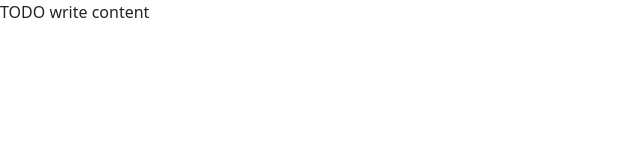
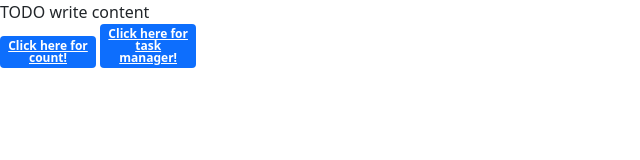
Before and after one commit to patrickmartx/UFF_DevWeb, a plain HTML site: page WebApplication1/web/index.html in a window 1280 px wide. Shown: the whole page, without its empty margins (0-640 px from the left). Drawn offline with nearby package versions, Linux system fonts and the light colour scheme.

Commit message:
Adcionado bootstrap e botão formatado para as funções.

```diff
--- a/WebApplication1/web/index.html
+++ b/WebApplication1/web/index.html
@@ -13,5 +13,11 @@ Click nbfs://nbhost/SystemFileSystem/Templates/JSP_Servlet/Html.html to edit thi
     </head>
     <body>
         <div>TODO write content</div>
+        <div class="badge bg-primary text-wrap" style="width: 6rem;">
+            <a href="/WebApplication1/Cont" class="text-reset">Click here for count!</a>
+        </div>
+        <div class="badge bg-primary text-wrap" style="width: 6rem;">
+            <a href="/WebApplication1/TaskManager" class="text-reset">Click here for task manager!</a>
+        </div>
     </body>
 </html>
```
